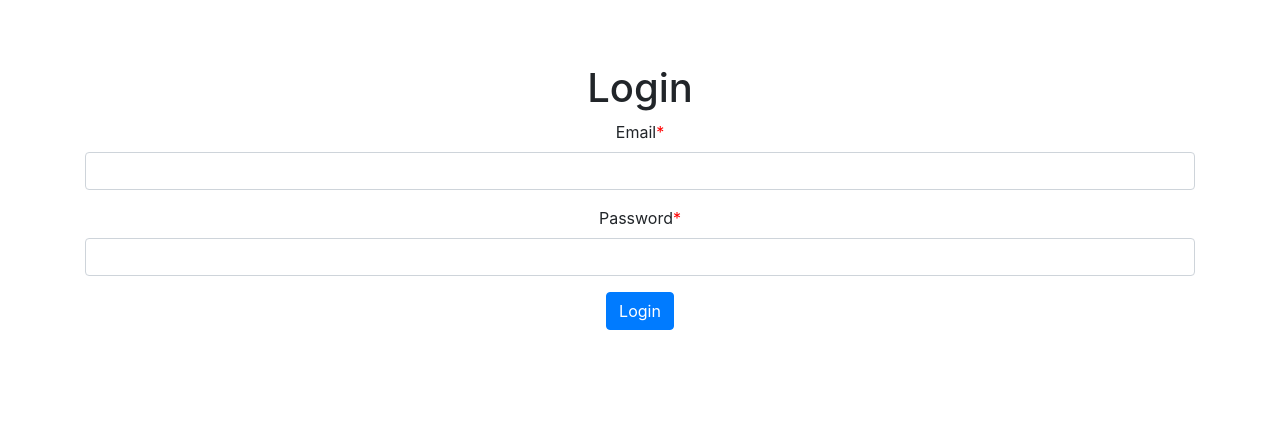
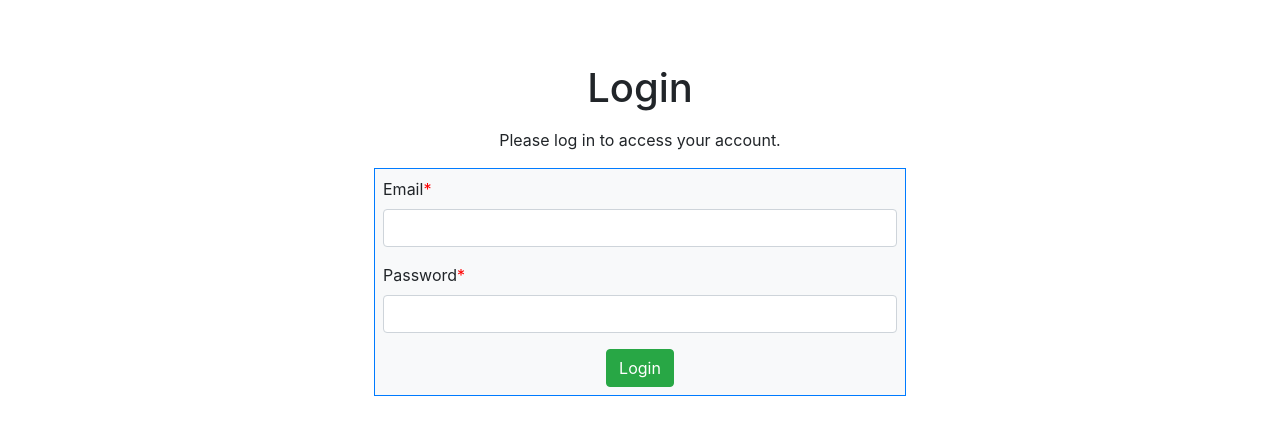
Before and after one commit to nocturn69/csc2031blog2, a Flask app: page /login in a window 1280 px wide. Shown: the part 72-507 px from the top of the page. Run offline with Flask 3, Linux system fonts and the light colour scheme; some libraries are stand-ins or nearby versions.

Commit message:
part 9 complete (yipeeeee)

```diff
--- a/accounts/forms.py
+++ b/accounts/forms.py
@@ -1,10 +1,11 @@
-from flask_wtf import FlaskForm
+from flask_wtf import FlaskForm, RecaptchaField
 from wtforms import StringField, PasswordField, SubmitField
 from wtforms.validators import DataRequired, EqualTo, Length, Regexp
 
 class LoginForm(FlaskForm):
     email = StringField('Email', validators=[DataRequired()])
     password = PasswordField('Password', validators=[DataRequired()])
+    recaptcha = RecaptchaField()
     submit = SubmitField('Login')
 
 
--- a/config.py
+++ b/config.py
@@ -15,6 +15,8 @@ app = Flask(__name__)
 # SECRET KEY FOR FLASK FORMS
 app.config['SECRET_KEY'] = secrets.token_hex(16)
 app.config['SQLALCHEMY_DATABASE_URI'] = 'sqlite:///csc2031blog.db'
+app.config['RECAPTCHA_PUBLIC_KEY'] = '6LdgyVUqAAAAAOlpHkzRlx7dr2F0SYp3QTp5Mo96'
+app.config['RECAPTCHA_PRIVATE_KEY'] = '6LdgyVUqAAAAANmq8UrWlHqa4taLr7ZR8nJWh_Pd'
 app.config['SQLALCHEMY_ECHO'] = True
 app.config['SQLALCHEMY_TRACK_MODIFICATIONS'] = False
 
--- a/templates/accounts/login.html
+++ b/templates/accounts/login.html
@@ -3,27 +3,70 @@
 {% block content %}
     <div class="container">
     <h1>Login</h1>
+    <div class="p-2 row">
+        <div class="col-3"></div>
+        <div class="col-6">
+            <div>
+                <p>Please log in to access your account.</p>
+            </div>
+
             <form method="POST">
-        {{ form.hidden_tag() }}
+                <div class="p-2 bg-light border border-primary">
+                    <div style="text-align: left">
+                        {{ form.csrf_token() }}
 
 
+                        <div>
                             {% with messages = get_flashed_messages(with_categories=true) %}
                             {% for category, message in messages %}
-                <div class="alert alert-{{ category }}">{{ message }}</div>
+                            <div class="alert alert-{{ category }} mt-3 alert-dismissible" role="alert">
+                                {{ message }}
+                                <button type="button" class="btn-close" data-bs-dismiss="alert"
+                                        onclick=delete_flash(this)>
+                                    <span>&times;</span>
+                                </button>
+                            </div>
                             {% endfor %}
                             {% endwith %}
+                        </div>
+
 
                         <div class="form-group">
                             {{ form.email.label }}<span style="color: red">*</span>
                             {{ form.email(class="form-control") }}
+                            {% for error in form.email.errors %}
+                                <div class="text-danger">{{ error }}</div>
+                            {% endfor %}
                         </div>
+
+
                         <div class="form-group">
                             {{ form.password.label }}<span style="color: red">*</span>
                             {{ form.password(class="form-control") }}
+                            {% for error in form.password.errors %}
+                                <div class="text-danger">{{ error }}</div>
+                            {% endfor %}
                         </div>
+
+
                         <div class="form-group">
-            {{ form.submit(class="btn btn-primary") }}
+                            {{ form.recaptcha }}  <!-- Render the reCAPTCHA widget here -->
+                            {% for error in form.recaptcha.errors %}
+                                <div class="text-danger">{{ error }}</div>
+                            {% endfor %}
+                        </div>
+
+                    </div>
+                    <div>
+                        {{ form.submit(class="btn btn-success") }}
+                    </div>
                 </div>
             </form>
+
         </div>
+        <div class="col-3"></div>
+    </div>
+
+</div>
+
 {% endblock %}
```
Lines whose indentation alone changed are shown as unchanged.
